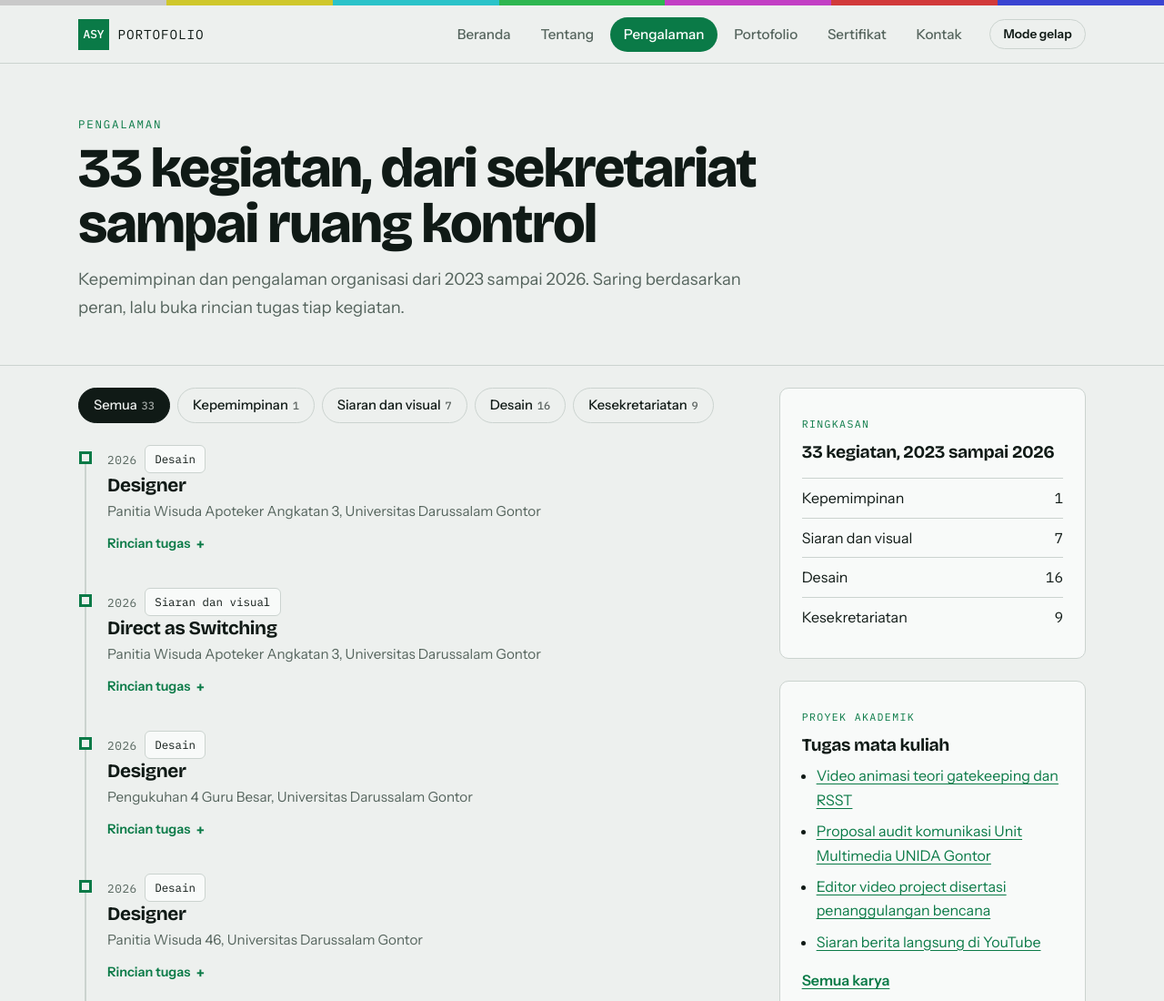
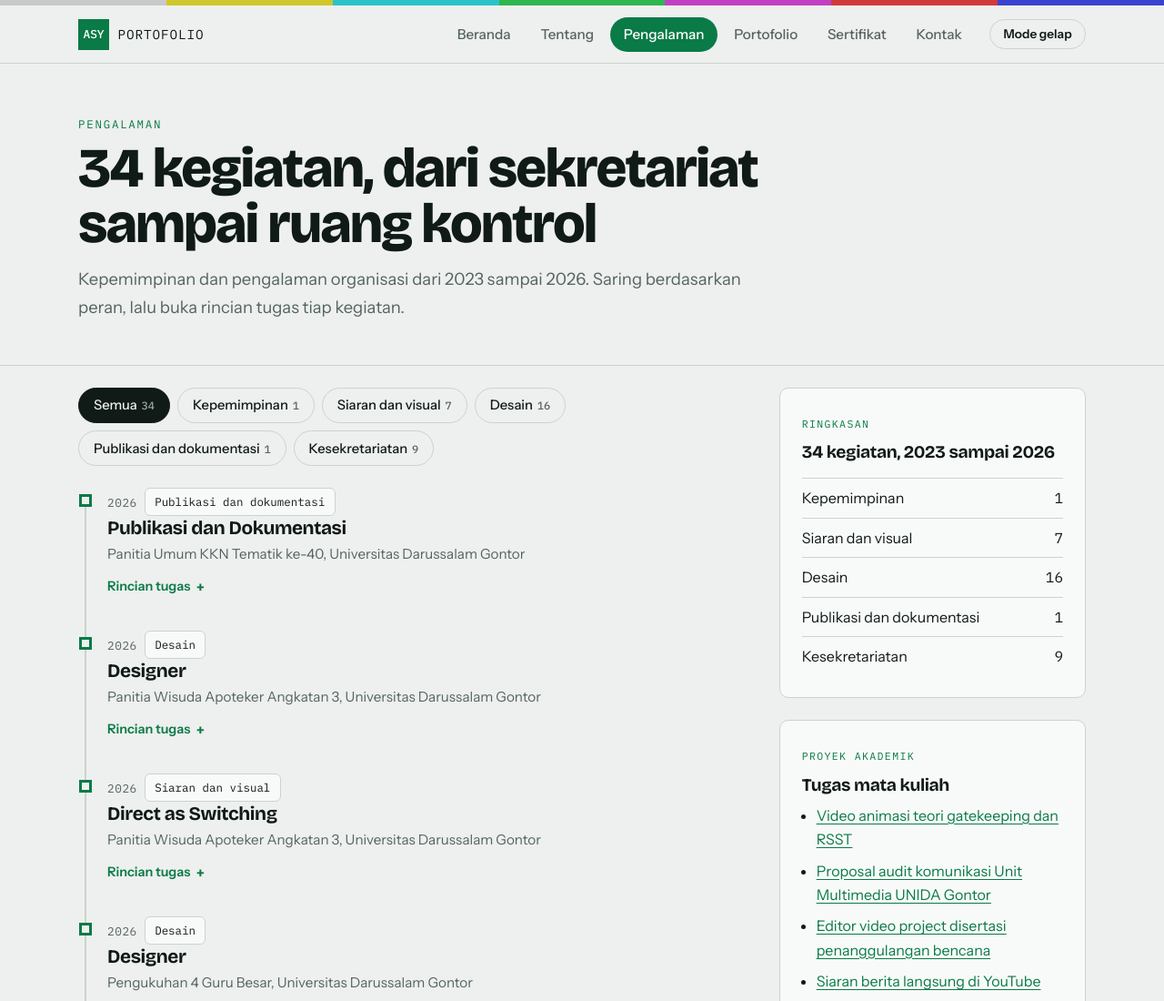
Before and after one commit to samsu-yusa/CV, a plain HTML site: page pengalaman.html in a window 1280 px wide. Shown: the top 1100 px of the page at 91% size. Drawn offline with nearby package versions, Linux system fonts and the light colour scheme.

Commit message:
Add files via upload

```diff
--- a/pengalaman.html
+++ b/pengalaman.html
@@ -44,7 +44,7 @@
 <section class="page-head">
   <div class="container">
     <p class="eyebrow">Pengalaman</p>
-    <h1>33 kegiatan, dari sekretariat sampai ruang kontrol</h1>
+    <h1>34 kegiatan, dari sekretariat sampai ruang kontrol</h1>
     <p class="lede mb-0">Kepemimpinan dan pengalaman organisasi dari 2023 sampai 2026. Saring berdasarkan peran, lalu buka rincian tugas tiap kegiatan.</p>
   </div>
 </section>
@@ -58,9 +58,16 @@
           <button class="nav-link" type="button" data-filter="kepemimpinan" aria-pressed="false">Kepemimpinan<span class="count"></span></button>
           <button class="nav-link" type="button" data-filter="siaran" aria-pressed="false">Siaran dan visual<span class="count"></span></button>
           <button class="nav-link" type="button" data-filter="desain" aria-pressed="false">Desain<span class="count"></span></button>
+          <button class="nav-link" type="button" data-filter="pubdok" aria-pressed="false">Publikasi dan dokumentasi<span class="count"></span></button>
           <button class="nav-link" type="button" data-filter="sekretaris" aria-pressed="false">Kesekretariatan<span class="count"></span></button>
         </div>
         <ol class="timeline">
+<li id="e-kknt" data-category="pubdok">
+  <span class="when">2026</span><span class="pill ms-2">Publikasi dan dokumentasi</span>
+  <h3>Publikasi dan Dokumentasi</h3>
+  <p class="org">Panitia Umum KKN Tematik ke-40, Universitas Darussalam Gontor</p>
+  <details class="task-detail"><summary>Rincian tugas</summary><ul><li>Merancang konten publikasi (poster, caption, dan materi media sosial) untuk berbagai kegiatan.</li><li>Mendokumentasikan kegiatan dalam bentuk foto dan video serta mengelola arsip dokumentasi.</li><li>Mengelola akun media sosial untuk menjaga konsistensi informasi dan jangkauan audiens.</li><li>Berkoordinasi dengan tim acara agar publikasi dan dokumentasi berjalan sesuai rencana.</li></ul></details>
+</li>
 <li id="e-apt-d" data-category="desain">
   <span class="when">2026</span><span class="pill ms-2">Desain</span>
   <h3>Designer</h3>
@@ -264,8 +271,8 @@
       <div class="col-lg-4">
         <div class="card mb-4"><div class="card-body p-4">
           <span class="card-cat">Ringkasan</span>
-          <h3 class="card-title mt-2 mb-3">33 kegiatan, 2023 sampai 2026</h3>
-          <div class="d-flex justify-content-between py-2 border-top" style="border-color:var(--line)!important"><span>Kepemimpinan</span><span class="mono">1</span></div><div class="d-flex justify-content-between py-2 border-top" style="border-color:var(--line)!important"><span>Siaran dan visual</span><span class="mono">7</span></div><div class="d-flex justify-content-between py-2 border-top" style="border-color:var(--line)!important"><span>Desain</span><span class="mono">16</span></div><div class="d-flex justify-content-between py-2 border-top" style="border-color:var(--line)!important"><span>Kesekretariatan</span><span class="mono">9</span></div>
+          <h3 class="card-title mt-2 mb-3">34 kegiatan, 2023 sampai 2026</h3>
+          <div class="d-flex justify-content-between py-2 border-top" style="border-color:var(--line)!important"><span>Kepemimpinan</span><span class="mono">1</span></div><div class="d-flex justify-content-between py-2 border-top" style="border-color:var(--line)!important"><span>Siaran dan visual</span><span class="mono">7</span></div><div class="d-flex justify-content-between py-2 border-top" style="border-color:var(--line)!important"><span>Desain</span><span class="mono">16</span></div><div class="d-flex justify-content-between py-2 border-top" style="border-color:var(--line)!important"><span>Publikasi dan dokumentasi</span><span class="mono">1</span></div><div class="d-flex justify-content-between py-2 border-top" style="border-color:var(--line)!important"><span>Kesekretariatan</span><span class="mono">9</span></div>
         </div></div>
         <div class="card"><div class="card-body p-4">
           <span class="card-cat">Proyek akademik</span>
```
Also changed, not shown: about.html (+4 -3 lines), index.html (+4 -4 lines), kontak.html (+0 -1 lines).
